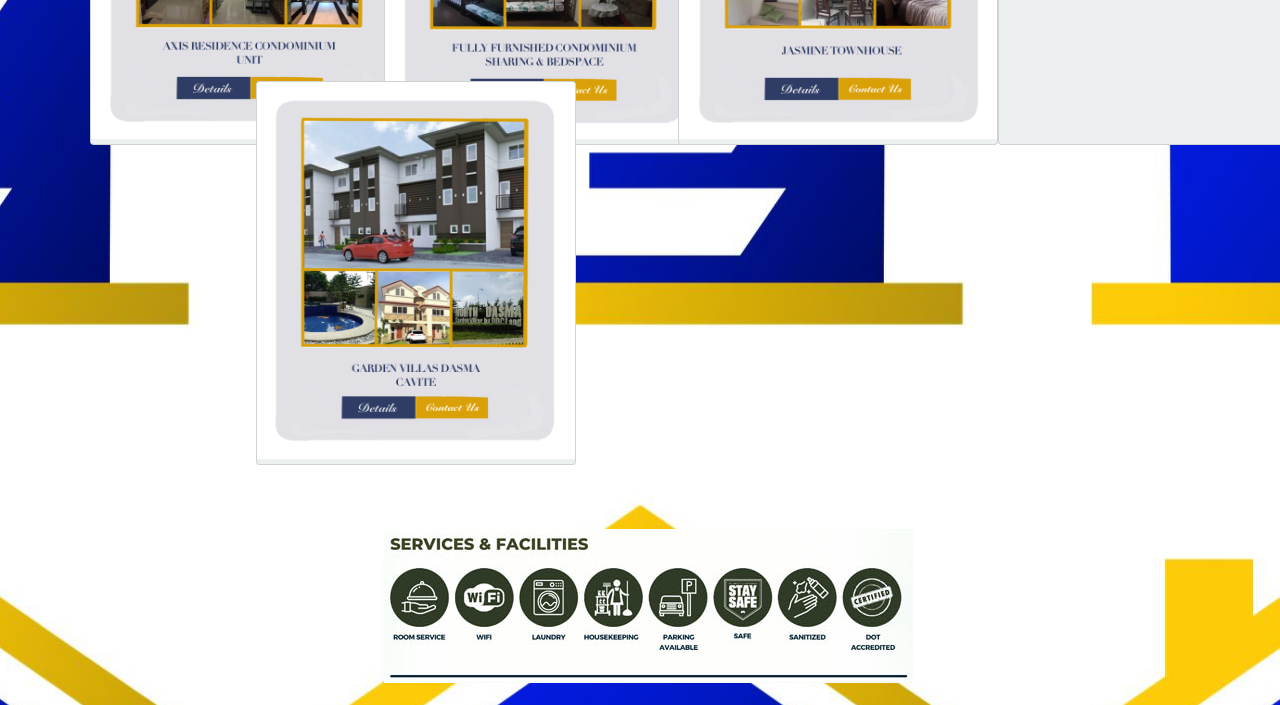
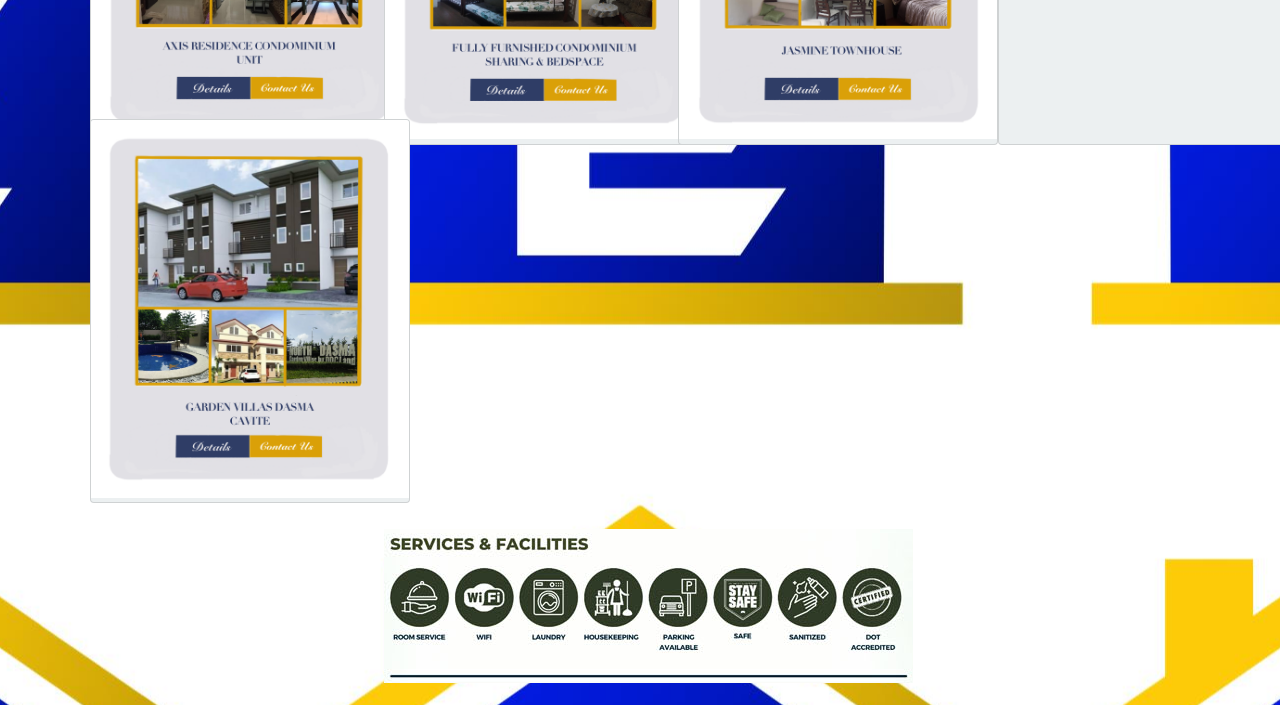
Before and after one commit to jericksignapan31/ebts, a PHP site: page /home.php in a window 1280 px wide. Shown: the part 1539-2244 px from the top of the page. Run offline with PHP 8.4, Linux system fonts and the light colour scheme; some libraries are stand-ins or nearby versions; grey boxes are pictures that could not be loaded.

Commit message:
arranged commit

```diff
--- a/home.php
+++ b/home.php
@@ -386,7 +386,7 @@ require "config.php";
       <a href="#" data-toggle="modal" data-target="#m_card8"><img src="image/7.png" class="card-img-top" alt="..."></a>
     </div>
 
-    <div class="card" id="card9" style="width: 20rem;height:24rem;background-color:#ecf0f1;margin-top:60%;">
+    <div class="card" id="card9" style="width: 20rem;height:24rem;background-color:#ecf0f1;margin-top:63%; margin-left:7%;>
       <a href="#" data-toggle="modal" data-target="#m_card9"><img src="image/num9.png" class="card-img-top" alt="..."></a>
     </div>
 
```
